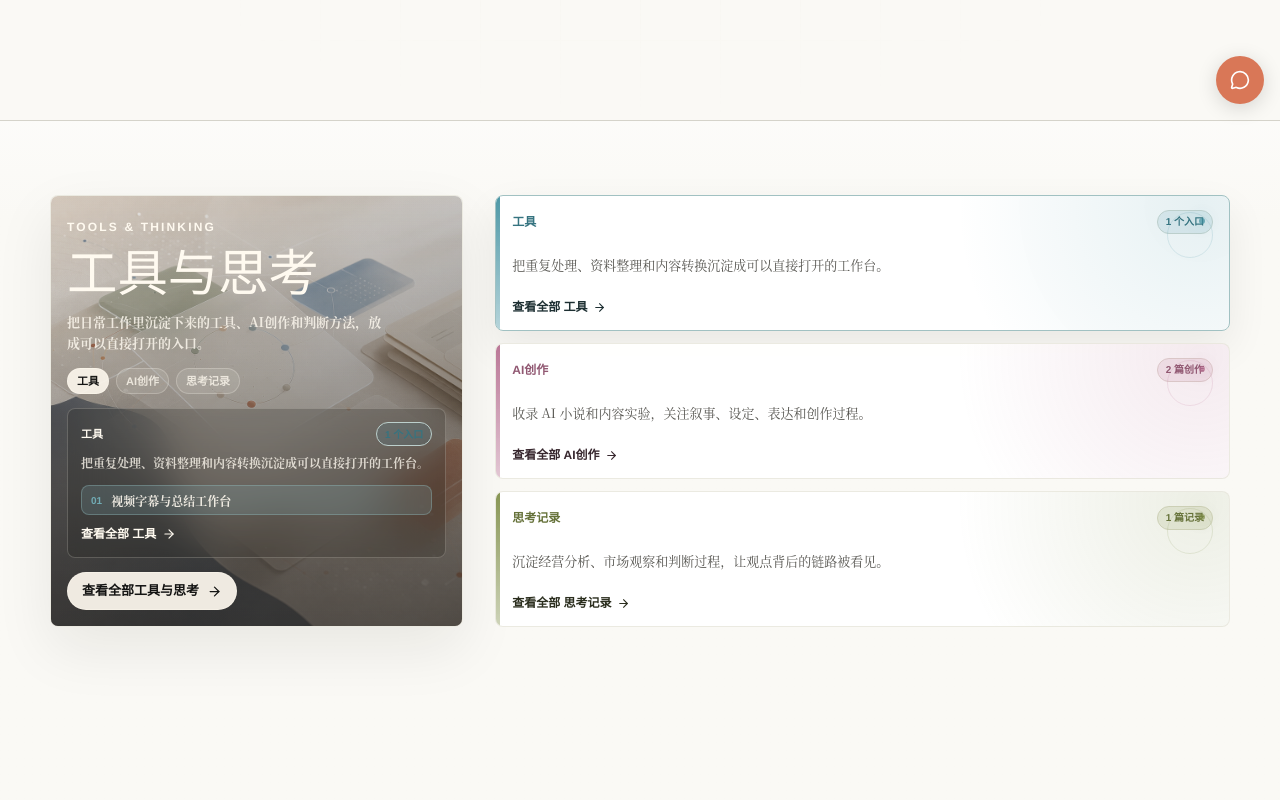
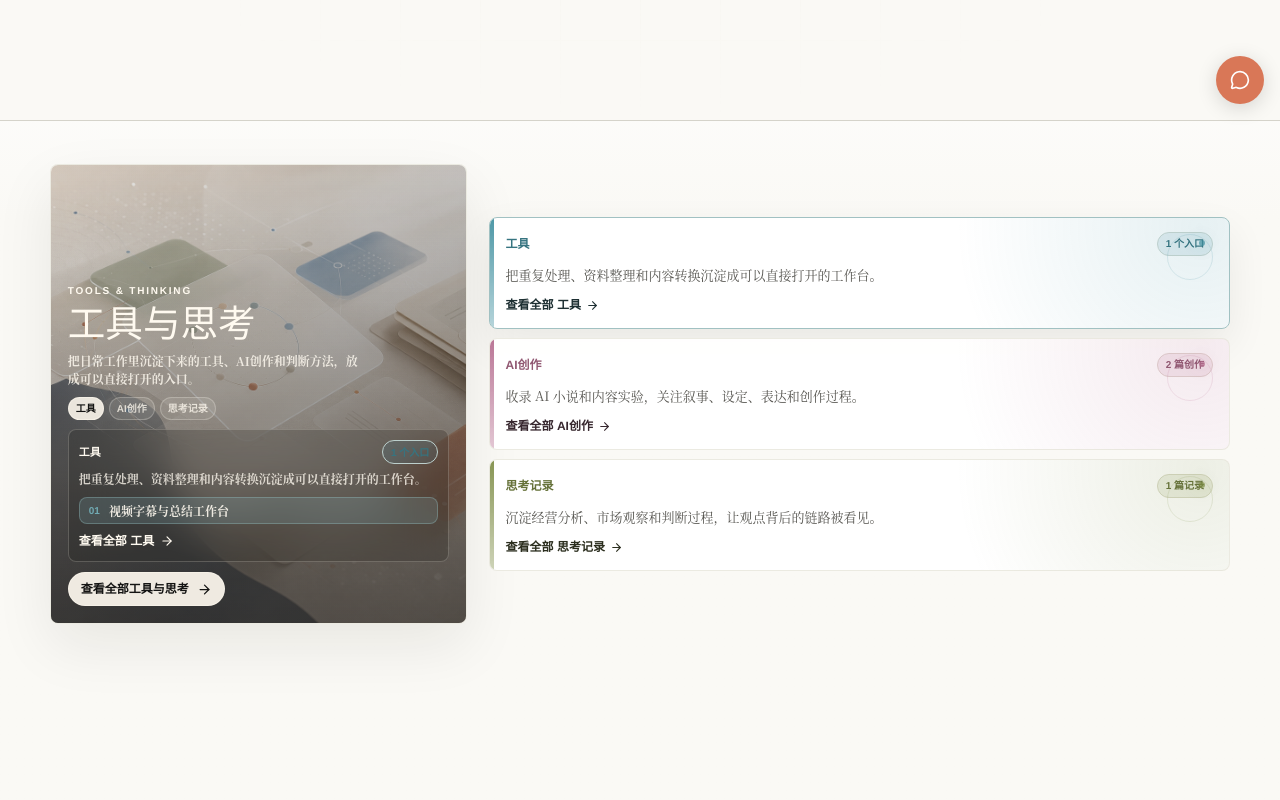
Before and after one commit to yinpengtao2002-ai/yinpengtao2002-ai.github.io, a Next.js app: page / in a window 1280 px wide. Shown: the part 680-1480 px from the top of the page. Built offline with nearby package versions, Linux system fonts and the light colour scheme.

Commit message:
Fix short-screen thinking section layout

```diff
--- a/src/app/globals.css
+++ b/src/app/globals.css
@@ -2489,8 +2489,86 @@ h6 {
     height: clamp(145px, 24vh, 190px);
   }
 
+  .home-section.home-thinking-section {
+    padding-top: clamp(2.6rem, 5.4vh, 3.4rem);
+    padding-bottom: clamp(1.3rem, 2.8vh, 2rem);
+  }
+
+  .home-thinking-method-index {
+    align-items: center;
+    gap: clamp(0.8rem, 1.8vw, 1.35rem);
+  }
+
+  .home-thinking-visual-card {
+    min-height: clamp(410px, 62dvh, 460px);
+  }
+
   .home-thinking-visual-copy {
-    padding: 1rem;
+    padding: clamp(0.85rem, 1.45vw, 1.05rem);
+  }
+
+  .home-thinking-visual-copy .home-thinking-kicker {
+    font-size: 10px;
+    margin-bottom: 7px;
+  }
+
+  .home-thinking-visual-copy h2 {
+    font-size: clamp(1.75rem, 3.1vw, 2.35rem);
+    margin-bottom: 8px;
+  }
+
+  .home-thinking-featured-intro {
+    display: -webkit-box;
+    font-size: 12px;
+    line-height: 1.5;
+    margin-bottom: 9px;
+    -webkit-box-orient: vertical;
+    -webkit-line-clamp: 2;
+    overflow: hidden;
+  }
+
+  .home-thinking-featured-meta {
+    gap: 5px;
+    margin-bottom: 9px;
+  }
+
+  .home-thinking-featured-meta span {
+    min-height: 23px;
+    font-size: 10px;
+    padding-inline: 7px;
+  }
+
+  .home-thinking-preview-panel {
+    padding: 10px;
+    margin-bottom: 10px;
+  }
+
+  .home-thinking-preview-summary {
+    margin-top: 6px;
+    -webkit-line-clamp: 1;
+  }
+
+  .home-thinking-preview-list {
+    gap: 6px;
+    margin-top: 8px;
+  }
+
+  .home-thinking-preview-item {
+    min-height: 27px;
+  }
+
+  .home-thinking-preview-item:nth-child(n + 4) {
+    display: none;
+  }
+
+  .home-thinking-preview-action {
+    margin-top: 8px;
+  }
+
+  .home-thinking-all-link {
+    min-height: 34px;
+    font-size: 12px;
+    padding-inline: 12px;
   }
 
   .home-thinking-note {
@@ -2502,7 +2580,21 @@ h6 {
   }
 
   .home-thinking-track-card {
+    min-height: clamp(104px, 14vh, 120px);
     padding: 0.86rem 1rem;
+  }
+
+  .home-thinking-track-rail {
+    gap: 9px;
+  }
+
+  .home-thinking-track-card p {
+    margin-top: 8px;
+    -webkit-line-clamp: 1;
+  }
+
+  .home-thinking-track-foot {
+    margin-top: 10px;
   }
 
   .home-finance-header {
```
Also changed, not shown: 1 other file (tests, documents, lock files or other folders).
